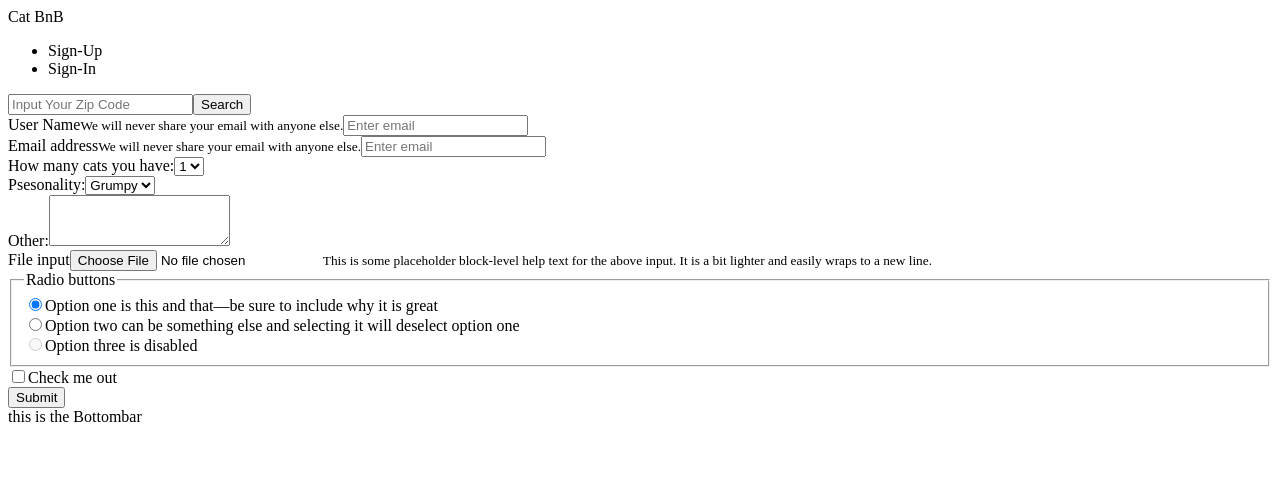
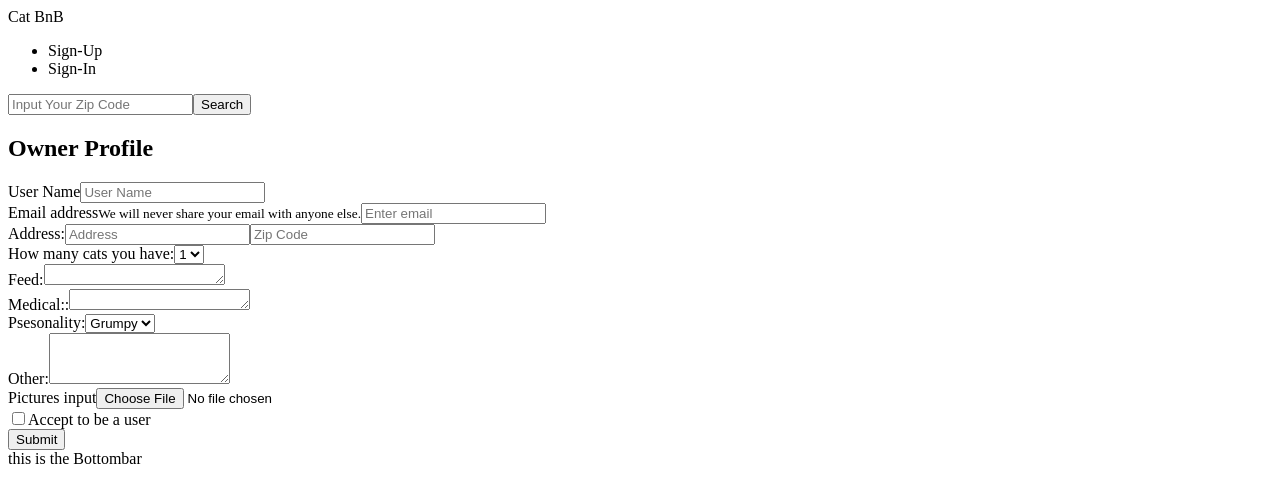
Before and after one commit to CatBnB/greenfield, a React app: page / in a window 1280 px wide. Both pictures are taken after a click on the element "Sign-Up". Shown: the top 502 px of the page. Built offline with nearby package versions, Linux system fonts and the light colour scheme; the HTML template or start-up script is replaced by a standard one.

Commit message:
finished two pages ownerprofile & sitterprofile

```diff
--- a/react-client/src/components/OwnerProfile.jsx
+++ b/react-client/src/components/OwnerProfile.jsx
@@ -32,15 +32,20 @@ class OwnerProfile extends React.Component {
   render () {
     return (
       <form>
+        <h2> Owner Profile </h2>
         <div className="form-group">
           <label htmlFor="exampleInputEmail1">User Name</label>
-          <small id="emailHelp" className="form-text text-muted">We will never share your email with anyone else.</small>
-          <input type="email" className="form-control" id="exampleInputEmail1" aria-describedby="emailHelp" placeholder="Enter email"></input>
+          <input type="text" className="form-control" id="exampleInputEmail1" aria-describedby="emailHelp" placeholder="User Name"></input>
         </div>
         <div className="form-group">
           <label htmlFor="exampleInputEmail1">Email address</label>
           <small id="emailHelp" className="form-text text-muted">We will never share your email with anyone else.</small>
           <input type="email" className="form-control" id="exampleInputEmail1" aria-describedby="emailHelp" placeholder="Enter email"></input>
+        </div >
+          <div className="form-group row">
+          <label htmlFor="exampleInputEmail1" className="col.sm-4">Address:</label>
+          <input type="text" className="form-control col.sm-4" id="exampleInputEmail1" aria-describedby="emailHelp" placeholder="Address"></input>
+          <input type="text" className="form-control col.sm-4" id="exampleInputEmail1" aria-describedby="emailHelp" placeholder="Zip Code"></input>
         </div>
         <div className="form-group">
           <label htmlFor="exampleSelect1">How many cats you have:</label>
@@ -51,6 +56,14 @@ class OwnerProfile extends React.Component {
             <option>4</option>
             <option>5</option>
           </select>
+        </div>
+        <div className="form-group">
+          <label htmlFor="exampleTextarea">Feed:</label>
+          <textarea className="form-control" id="exampleTextarea" rows="1"></textarea>
+        </div>
+          <div className="form-group">
+          <label htmlFor="exampleTextarea">Medical::</label>
+          <textarea className="form-control" id="exampleTextarea" rows="1"></textarea>
         </div>
         <div className="form-group">
           <label htmlFor="exampleSelect2">Psesonality:</label>
@@ -66,35 +79,13 @@ class OwnerProfile extends React.Component {
           <textarea className="form-control" id="exampleTextarea" rows="3"></textarea>
         </div>
         <div className="form-group">
-          <label htmlFor="exampleInputFile">File input</label>
+          <label htmlFor="exampleInputFile">Pictures input</label>
           <input type="file" className="form-control-file" id="exampleInputFile" aria-describedby="fileHelp"></input>
-          <small id="fileHelp" className="form-text text-muted">This is some placeholder block-level help text for the above input. It is a bit lighter and easily wraps to a new line.</small>
         </div>
-        <fieldset className="form-group">
-          <legend>Radio buttons</legend>
-          <div className="form-check">
-            <label className="form-check-label">
-              <input type="radio" className="form-check-input" name="optionsRadios" id="optionsRadios1" value="option1" checked></input>
-              Option one is this and that&mdash;be sure to include why it is great
-            </label>
-          </div>
-          <div className="form-check">
-          <label className="form-check-label">
-              <input type="radio" className="form-check-input" name="optionsRadios" id="optionsRadios2" value="option2"></input>
-              Option two can be something else and selecting it will deselect option one
-            </label>
-          </div>
-          <div className="form-check disabled">
-          <label className="form-check-label">
-          <input type="radio" className="form-check-input" name="optionsRadios" id="optionsRadios3" value="option3" disabled></input>
-              Option three is disabled
-            </label>
-          </div>
-        </fieldset>
         <div className="form-check">
           <label className="form-check-label">
             <input type="checkbox" className="form-check-input"></input>
-            Check me out
+            Accept to be a user
           </label>
         </div>
         <button type="submit" className="btn btn-primary">Submit</button>
--- a/react-client/src/components/SitterProfile.jsx
+++ b/react-client/src/components/SitterProfile.jsx
@@ -31,9 +31,66 @@ class SitterProfile extends React.Component {
 
   render () {
     return (
-    <div>
-    Sitter Profile
-    </div>)
+      <form>
+        <h2> Sittier Profile </h2>
+        <div className="form-group">
+          <label htmlFor="exampleInputEmail1">User Name</label>
+          <input type="text" className="form-control" id="exampleInputEmail1" aria-describedby="emailHelp" placeholder="User Name"></input>
+        </div>
+        <div className="form-group">
+          <label htmlFor="exampleInputEmail1">Email address</label>
+          <small id="emailHelp" className="form-text text-muted">We will never share your email with anyone else.</small>
+          <input type="email" className="form-control" id="exampleInputEmail1" aria-describedby="emailHelp" placeholder="Enter email"></input>
+        </div >
+          <div className="form-group row">
+          <label htmlFor="exampleInputEmail1" className="col.sm-4">Address:</label>
+          <input type="text" className="form-control col.sm-4" id="exampleInputEmail1" aria-describedby="emailHelp" placeholder="Address"></input>
+          <input type="text" className="form-control col.sm-4" id="exampleInputEmail1" aria-describedby="emailHelp" placeholder="Zip Code"></input>
+        </div>
+        <div className="form-group">
+          <label htmlFor="exampleSelect1">How many cats you have:</label>
+          <select className="form-control" id="exampleSelect1">
+            <option>1</option>
+            <option>2</option>
+            <option>3</option>
+            <option>4</option>
+            <option>5</option>
+          </select>
+        </div>
+        <div className="form-group">
+          <label htmlFor="exampleTextarea">Feed:</label>
+          <textarea className="form-control" id="exampleTextarea" rows="1"></textarea>
+        </div>
+          <div className="form-group">
+          <label htmlFor="exampleTextarea">Medical::</label>
+          <textarea className="form-control" id="exampleTextarea" rows="1"></textarea>
+        </div>
+        <div className="form-group">
+          <label htmlFor="exampleSelect2">Psesonality:</label>
+          <select className="form-control" id="exampleSelect2">
+            <option>Grumpy</option>
+            <option>Quiet</option>
+            <option>Social</option>
+            <option>Shy</option>
+          </select>
+        </div>
+        <div className="form-group">
+          <label htmlFor="exampleTextarea">Other:</label>
+          <textarea className="form-control" id="exampleTextarea" rows="3"></textarea>
+        </div>
+        <div className="form-group">
+          <label htmlFor="exampleInputFile">Pictures input</label>
+          <input type="file" className="form-control-file" id="exampleInputFile" aria-describedby="fileHelp"></input>
+        </div>
+        <div className="form-check">
+          <label className="form-check-label">
+            <input type="checkbox" className="form-check-input"></input>
+            Accept to be a user
+          </label>
+        </div>
+        <button type="submit" className="btn btn-primary">Submit</button>
+      </form>
+    )
   }
 }
 
--- a/react-client/src/index.jsx
+++ b/react-client/src/index.jsx
@@ -6,8 +6,7 @@ import Sitterlist from './components/Sitterlist.jsx';
 import Mappinglist from './components/Mappinglist.jsx';
 import Bottombar from './components/Bottombar.jsx';
 import OwnerProfile from './components/OwnerProfile.jsx';
-
-
+import SitterProfile from './components/SitterProfile.jsx';
 
 class App extends React.Component {
   constructor(props) {
@@ -73,7 +72,11 @@ class App extends React.Component {
               </div>
             </div>
             )
-          : (<OwnerProfile />)
+          : this.state.pageState === 'SignUp' ?
+            (
+              <OwnerProfile />
+            )
+            : <SitterProfile />
         }
       <div className = '' >
         <Bottombar />
```
Also changed, not shown: 2 other files (tests, documents, lock files or other folders).
